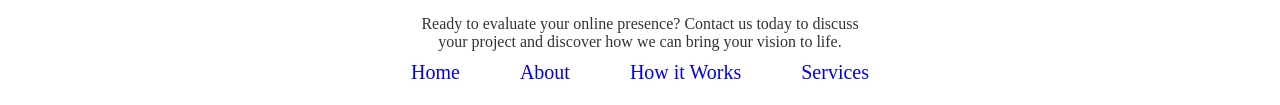
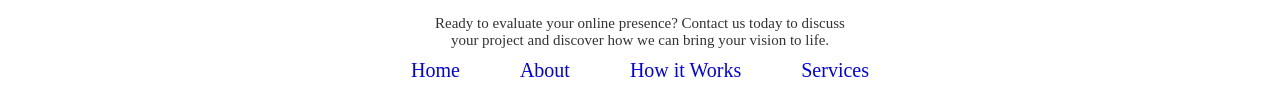
Before and after one commit to tanjirultusher/Logo-Earth, a plain HTML site: page index.html in a window 1280 px wide. Shown: the part 2831-2936 px from the top of the page. Drawn offline with Linux system fonts and the light colour scheme.

Commit message:
changing font-size

```diff
--- a/style.css
+++ b/style.css
@@ -289,7 +289,7 @@ nav ul li{
     font-size: 3em;
 }
 .footer p{
-    font-size: 1em;
+    font-size: 15px;
     opacity: 0.8;
 }
 
```
